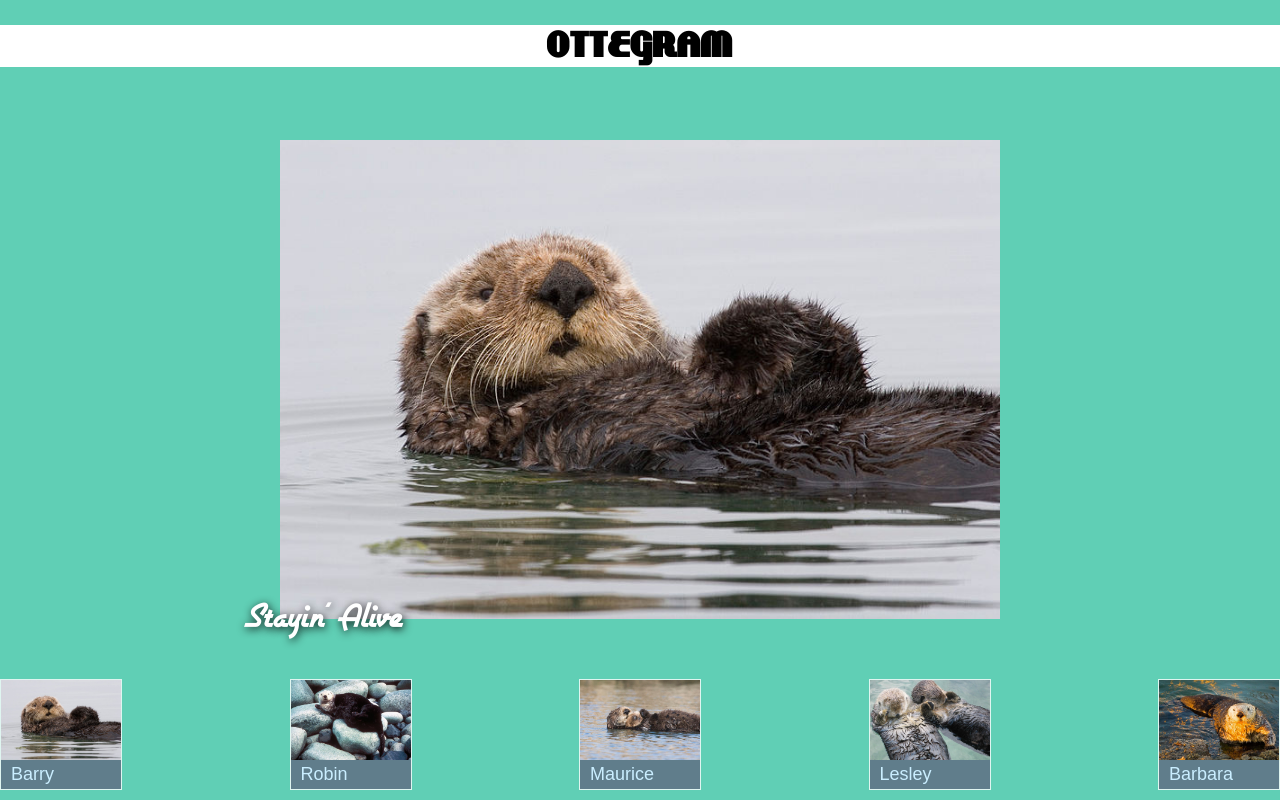
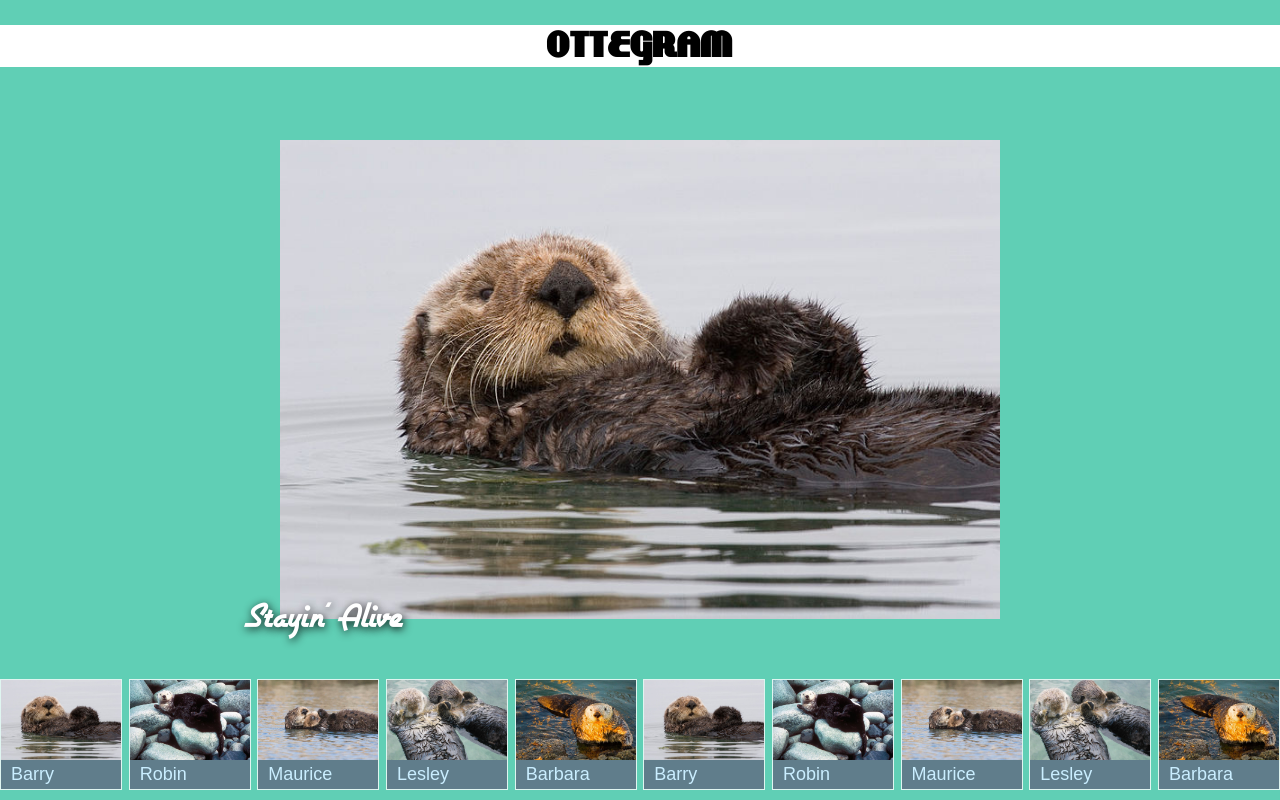
Before and after one commit to rishabmps/ottergram, a plain HTML site: page index.html in a window 1280 px wide. Drawn offline with Linux system fonts and the light colour scheme.

Commit message:
Update Index.html

```diff
--- a/index.html
+++ b/index.html
@@ -46,6 +46,36 @@
                     <span class="thumbnail-title">Barbara</span>
                 </a>
             </li>
+            <li class="thumbnail-item">
+                <a href="img/otter1.jpg" data-image-role="trigger" data-image-title="Stayin' Alive" data-image-url="img/otter1.jpg">
+                    <img class="thumbnail-image" src="img/otter1.jpg" alt="">
+                    <span class="thumbnail-title">Barry</span>
+                </a>
+            </li>
+            <li class="thumbnail-item">
+                <a href="img/otter2.jpg" data-image-role="trigger" data-image-title="How Deep Is Your Love" data-image-url="img/otter2.jpg">
+                    <img class="thumbnail-image" src="img/otter2.jpg" alt="">
+                    <span class="thumbnail-title">Robin</span>
+                </a>
+            </li>
+            <li class="thumbnail-item">
+                <a href="img/otter3.jpg" data-image-role="trigger" data-image-title="You Should Be Dancing" data-image-url="img/otter3.jpg">
+                    <img class="thumbnail-image" src="img/otter3.jpg" alt="">
+                    <span class="thumbnail-title">Maurice</span>
+                </a>
+            </li>
+            <li class="thumbnail-item">
+                <a href="img/otter4.jpg" data-image-role="trigger" data-image-title="Night Fever" data-image-url="img/otter4.jpg">
+                    <img class="thumbnail-image" src="img/otter4.jpg" alt="">
+                    <span class="thumbnail-title">Lesley</span>
+                </a>
+            </li>
+            <li class="thumbnail-item">
+                <a href="img/otter5.jpg" data-image-role="trigger" data-image-title="To Love Somebody" data-image-url="img/otter5.jpg">
+                    <img class="thumbnail-image" src="img/otter5.jpg" alt="">
+                    <span class="thumbnail-title">Barbara</span>
+                </a>
+            </li>
         </ul>
 
         <div class="detail-image-container">
```
